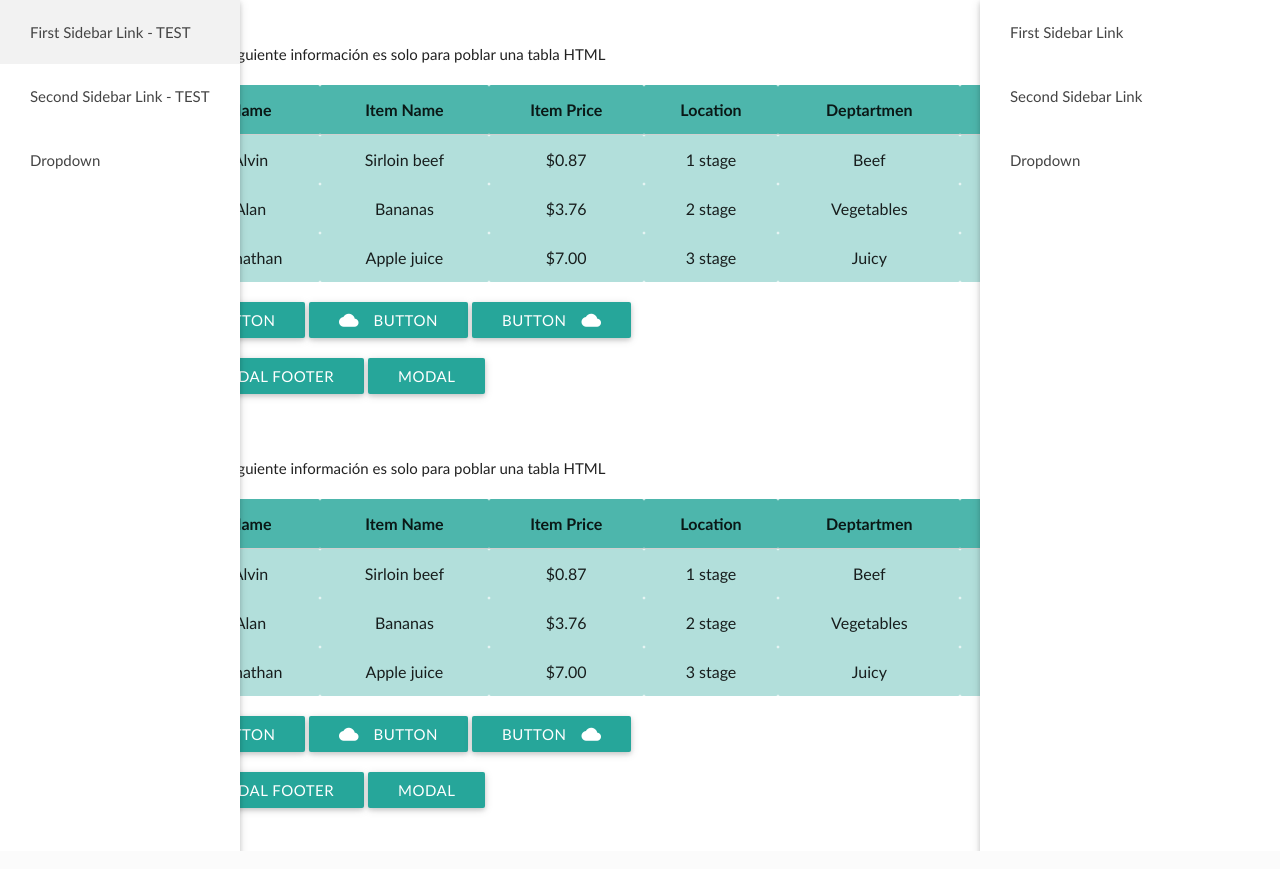
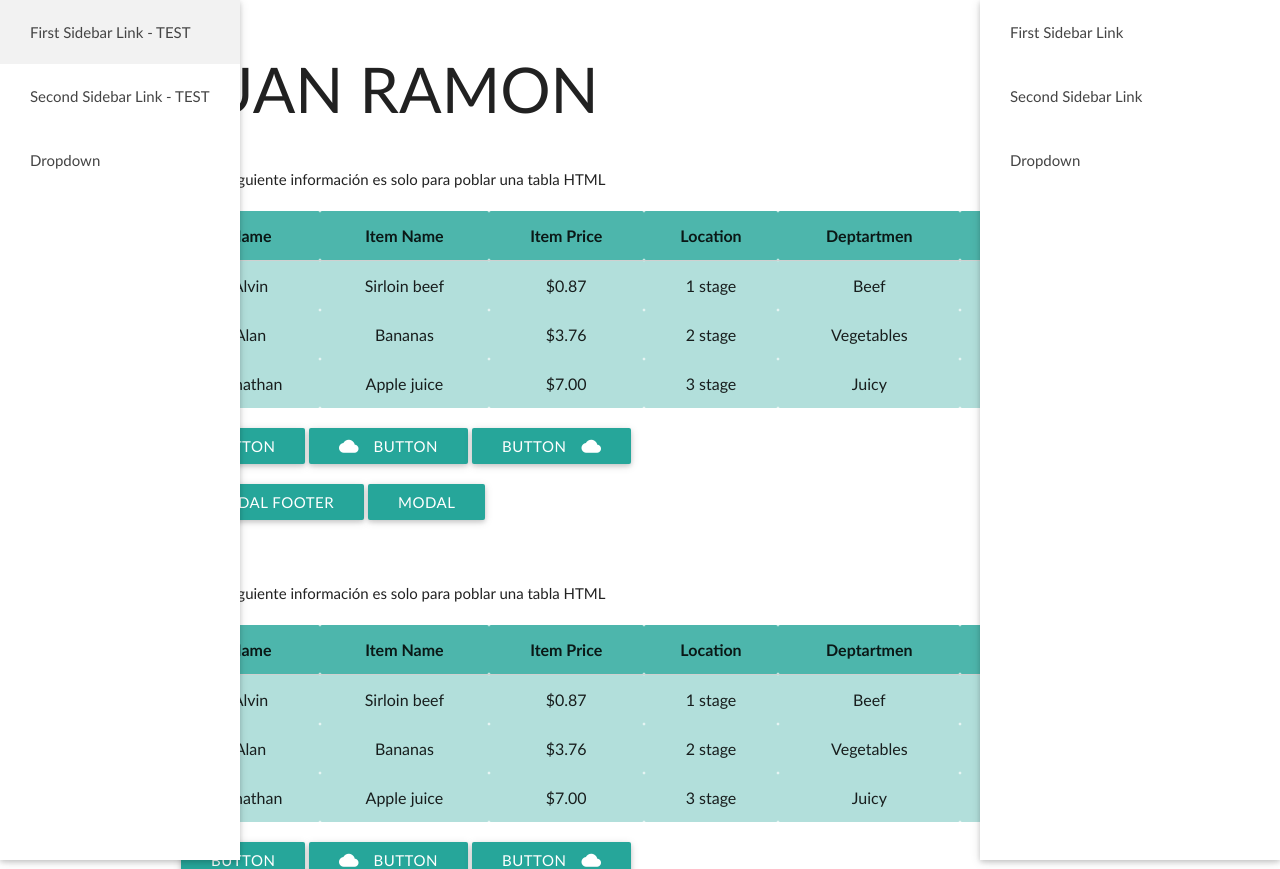
Before and after one commit to Juanrra/pruebas_git, a CodeIgniter app: page /pruebas/ in a window 1280 px wide. Shown: the top 869 px of the page. Run offline with CodeIgniter, Linux system fonts and the light colour scheme.

Commit message:
Se agrego DIV con nombre JUAN RAMON

```diff
--- a/application/views/view_libreria.php
+++ b/application/views/view_libreria.php
@@ -57,7 +57,7 @@
 		    </ul>
 		    <a href="#" data-activates="slide-out" class="button-collapse"><i class="mdi-navigation-menu"></i></a>
 
-
+		    <h1>JUAN RAMON</h1>
 
 	    </div>
 
```
